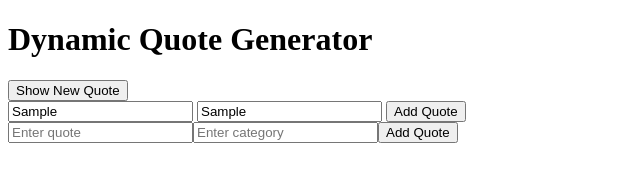
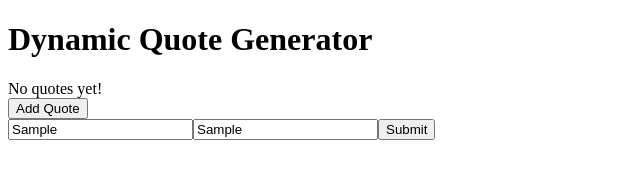
Before and after one commit to Njeri-lab/alx_fe_javascript, a plain HTML site: page dom-manipulation/index.html in a window 1280 px wide. Both pictures are taken after typing "Sample", "Sample" into the empty fields and a click on the button "Add Quote". Shown: the whole page, without its empty margins (0-640 px from the left). Drawn offline with Linux system fonts and the light colour scheme.

Commit message:
Gained understanding

```diff
--- a/dom-manipulation/index.html
+++ b/dom-manipulation/index.html
@@ -1,21 +1,16 @@
 <!DOCTYPE html>
 <html lang="en">
-<head>
-    <meta charset="UTF-8">
-    <meta name="viewport" content="width=device-width, initial-scale=1.0">
-    <title>Dynamic Quote Generator</title>
+    <head>
+        <meta charset="UTF-8">
+        <meta name="viewport" content="width=device-width, initial-scale=1.0">
+        <title>Dynamic Quote Generator</title>
 </head>
 <body>
     <h1>Dynamic Quote Generator</h1>
     <div id="quote-display"></div>
-    <button type="button" id="newQuote">Show New Quote</button>
+    <button id="add-quote">Add Quote</button>
 
-    <div>
-        <input type="text" id="newQuoteText" placeholder="Enter new quote">
-        <input type="text" id="newCategoryText" placeholder="Enter quote category">
 
-        <button onclick="addQuote()">Add Quote</button>
-    </div>
 
     <script src="script.js"></script>
 </body>
--- a/dom-manipulation/script.js
+++ b/dom-manipulation/script.js
@@ -1,99 +1,68 @@
-// Get DOM elements
-const quoteDisplay = document.getElementById('quoteDisplay');
-const newQuoteButton = document.getElementById('newQuote');
+const quoteDisplay = document.getElementById('quote-display');
+        const addQuoteButton = document.getElementById('add-quote');
 
-// Initialize array of quotes
+        addQuoteButton.addEventListener('click', function() {
+            showRandomQuote();
+        });
+
         let quotes = [];
 
-// Load saved quotes from localStorage... assuming there might be some in the localStorage
-const savedQuotes = localStorage.getItem('quotes');
-if (savedQuotes) {
-  quotes = JSON.parse(savedQuotes);
-}
 
-// Show a random quote if the code above iss successful
         function showRandomQuote() {
-  if (quotes.length === 0) { //if there are no quotes
-    quoteDisplay.innerHTML = 'No quotes available.';
+            if (quotes.length === 0) {
+                quoteDisplay.innerHTML = "No quotes yet!";
                 return;
             }
 
             const randomIndex = Math.floor(Math.random() * quotes.length);
-  //radomIndex is a constant variable
-  //math.random() = generates a random decimal value betweek 0(inclusive) and 1 (exclusive);
-  //* quote.length = the decimal number generated is multiplied by the number of quotes.
-  //Math.floor() = rounds off the decimal value from * quotes.length to the nearest whole number, giving us a valid array number.
+            const quote = quotes[randomIndex];
 
-  const quote = quotes[randomIndex];
-  // we create a constant variable called quote which picks one random quote from the saved quotes inside of the quotes array.
-
-  quoteDisplay.innerHTML = `
-    <p>"${quote.text}"</p>
-    <p><em>Category: ${quote.category}</em></p>
-  `;
-} // this displays the quotes on the page
+            quoteDisplay.innerHTML = `${quote.text} <br> ~ ${quote.category} `;
+        }
 
 
+        function createAddForm() {
+            const form = document.createElement('form');
 
-// Create the add quote form dynamically
-function createAddQuoteForm() {
-  // Create elements
-  const form = document.createElement('form'); //creates a form
+            const quoteInput = document.createElement('input');
+            quoteInput.id = "quote-input";
+            quoteInput.placeholder = "Enter quote";
 
-  const quoteInput = document.createElement('input'); //creates an input element for the quote the user types in
-  quoteInput.type = 'text'; //attribute of the input element
-  quoteInput.placeholder = 'Enter quote'; //attribute of the input element
-  quoteInput.required = true; //attribute of the input element
+            const categoryInput = document.createElement('input');
+            categoryInput.placeholder = 'Enter Category';
+            categoryInput.id = "category-input";
 
-  const categoryInput = document.createElement('input'); //creates the input element for the user to type in a category for the quote
-  categoryInput.type = 'text'; //attribute of the input element
-  categoryInput.placeholder = 'Enter category'; //attribute of the input element
-  categoryInput.required = true; //attribute of the input element
+            const submitButton = document.createElement('button');
+            submitButton.textContent = "Submit";
+            submitButton.id = "submit-button";
 
-  //Creating a button
-  const addButton = document.createElement('button');
-  addButton.textContent = 'Add Quote';
-  addButton.type = 'submit';
+            submitButton.addEventListener('click', function(event) {
+                event.preventDefault();
 
-  // Add elements to form
+                const userQuote = quoteInput.value.trim();
+                const userCategory = categoryInput.value.trim();
+
+                newQuote = {
+                    text: userQuote,
+                    category: userCategory
+                };
+
+                quotes.push(newQuote);
+
+                showRandomQuote();
+
+                const quotesArrayStr = JSON.stringify(quotes);
+                localStorage.setItem('quotes', quotesArrayStr);
+
+                quoteInput.value = "";
+                categoryInput.value = "";
+            });
+
+
             form.appendChild(quoteInput);
             form.appendChild(categoryInput);
-  form.appendChild(addButton);
-
-  // Add form to body (or another container if you like)
-  document.body.insertBefore(form, quoteDisplay);
-
-  // Handle form submission
-  form.addEventListener('submit', function (e) {
-    e.preventDefault();  //prevents the browser from reloading the page and sending the form data to a serveer, basically you are letting the browser let you handle submission using JS code instead
-
-    alert("Form submitted!")
-
-    const newQuote = {  //creating a variable that will store the users' inputs
-      text: quoteInput.value.trim(), //the quote
-      category: categoryInput.value.trim(), //the category
-    };
-
-    if (!newQuote.text || !newQuote.category) {
-      alert('Please enter both quote and category.'); //this will be signalled when the user tries to submit wthout filling in the form
-      return;
+            form.appendChild(submitButton);
+            document.body.appendChild(form);
         }
 
-    quotes.push(newQuote); //puts the user's input in the quotes array
-    localStorage.setItem('quotes', JSON.stringify(quotes)); // then puts it in a JSON string in the local storage
-
-    // Optionally, show the new quote
-    showRandomQuote(); //this will display the new quote when the page loads
-
-    // Clear form inputs
-    quoteInput.value = '';
-    categoryInput.value = '';
-  });
-}
-
-// Attach event listener to "Show New Quote" button
-newQuoteButton.addEventListener('click', showRandomQuote); //when the user click the button a new quote will be generated
-
-
-// Call function to create the form on page load
-createAddQuoteForm();
+        createAddForm();
```
Lines whose indentation alone changed are shown as unchanged.
